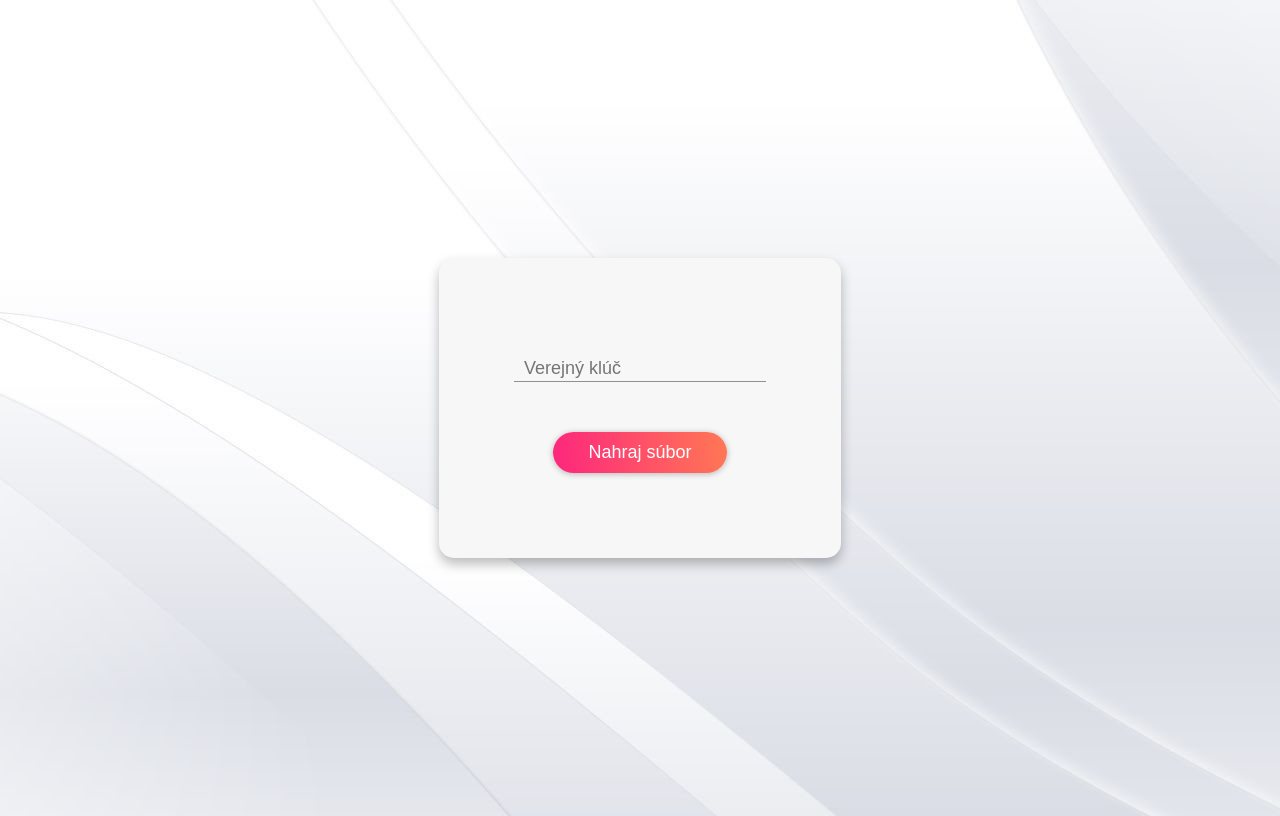
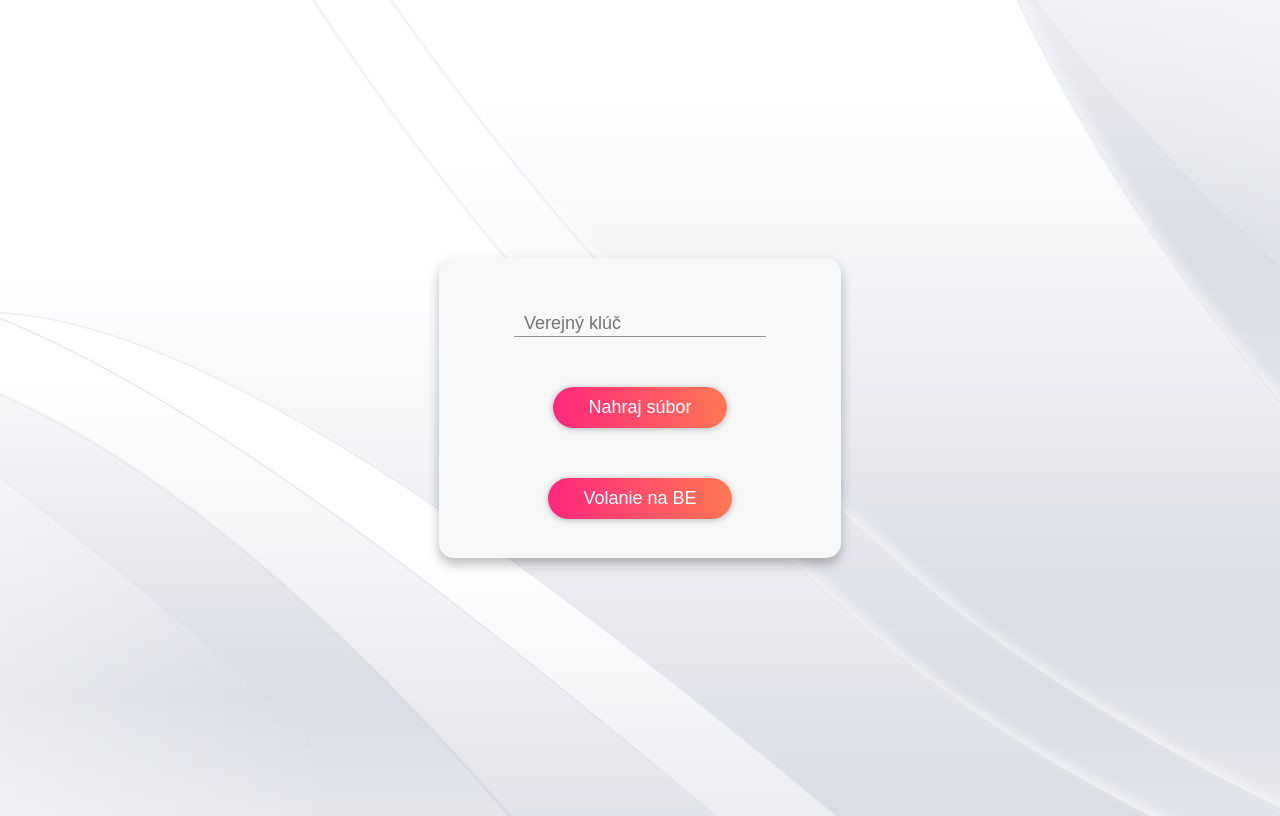
Before and after one commit to xSimekj1/UBP, an Angular app in the folder zadanie/: page / in a window 1280 px wide. Built offline with nearby package versions, Linux system fonts and the light colour scheme.

Commit message:
add api call button

```diff
--- a/zadanie/src/app/code/code.component.html
+++ b/zadanie/src/app/code/code.component.html
@@ -9,4 +9,11 @@
         </label>
         <input id="file" type="file" hidden>
     </div>
+    <div class="wrapper">
+        <label class="input-btn text-large flex-center" for="api">
+            <span>Volanie na BE</span>
+            <!-- <div *ngIf="loading" class="loader"></div> -->
+        </label>
+        <button id="api" (click)="callApi()" hidden></button>
+    </div>
 </div>
```
